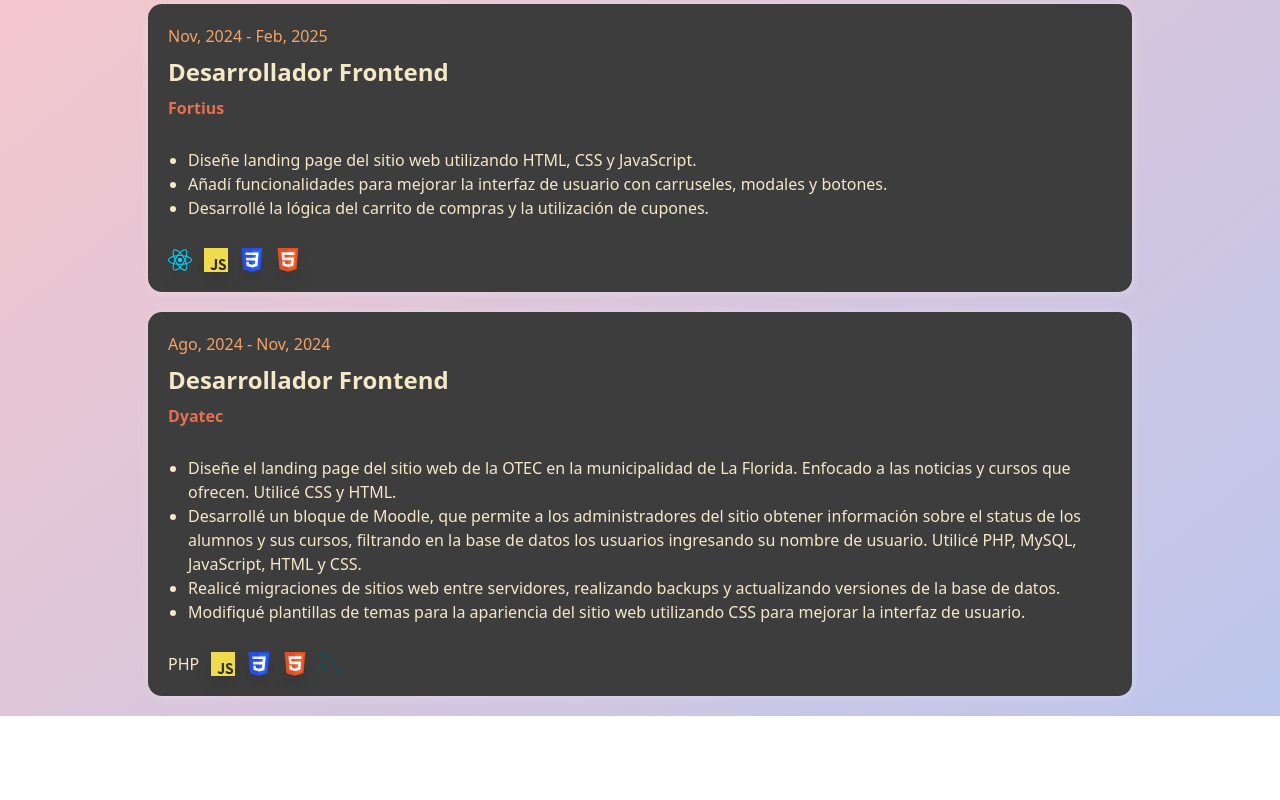
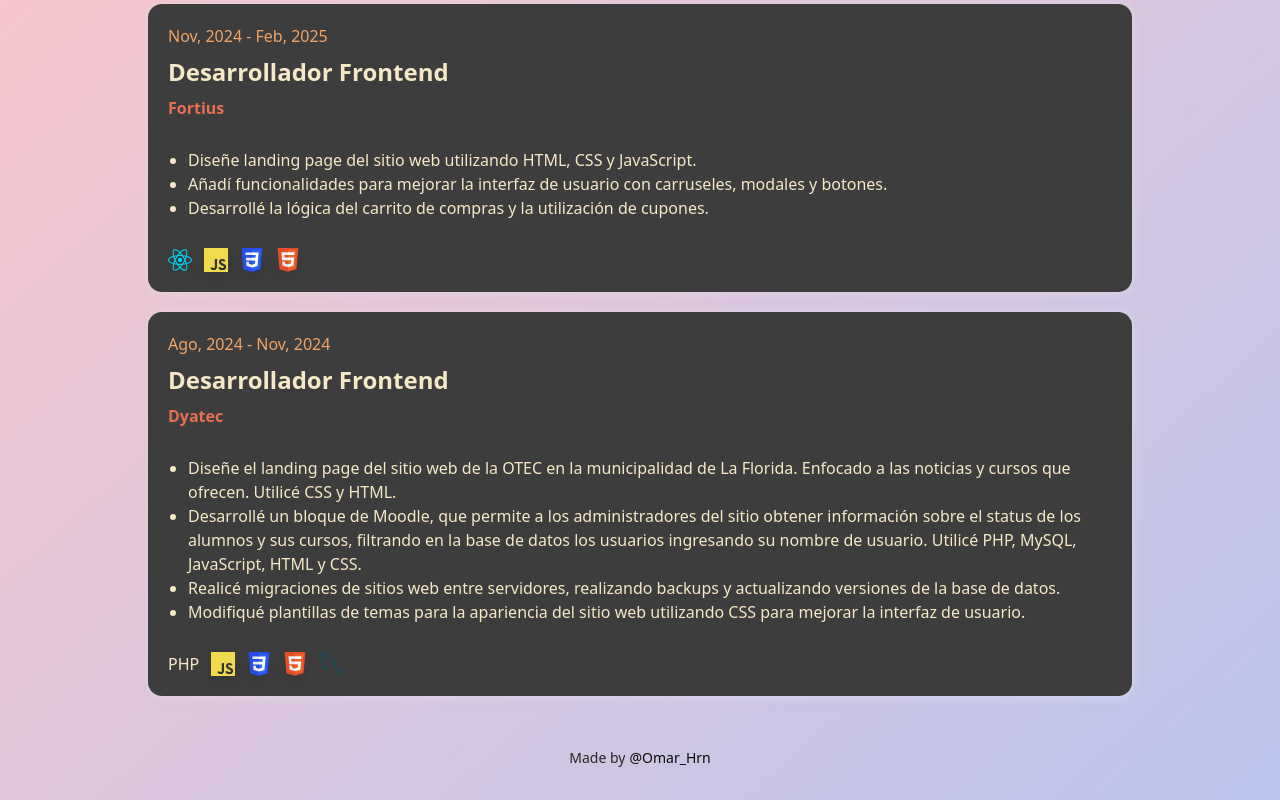
Before and after one commit to omar15hr/Portafolio, a Next.js app: page /experience in a window 1280 px wide. Shown: the part 326-1126 px from the top of the page. Before the commit the page ends 1042 px from the top, so only its background shows below. Built offline with nearby package versions, Linux system fonts and the light colour scheme; a web font is replaced by a local one.

Commit message:
footer listo

```diff
--- /dev/null
+++ b/src/app/components/Footer.tsx
@@ -0,0 +1,21 @@
+function Footer() {
+  return (
+    <footer>
+      <div className="flex items-center justify-center py-8">
+        <span className="text-sm text-neutral-800 dark:text-neutral-200">
+          Made by
+          <a
+            href="https://twitter.com/Ibelick"
+            target="_blank"
+            rel="noopener noreferrer"
+            className="ml-1 text-neutral-950 dark:text-neutral-100"
+          >
+            @Omar_Hrn
+          </a>
+        </span>
+      </div>
+    </footer>
+  );
+}
+
+export default Footer;
--- a/src/app/layout.tsx
+++ b/src/app/layout.tsx
@@ -1,9 +1,10 @@
 import type { Metadata } from "next";
 import { Geist, Geist_Mono } from "next/font/google";
 
-import '@fontsource/rammetto-one';
+import "@fontsource/rammetto-one";
 import "./globals.css";
 import NavBar from "./components/Navbar";
+import Footer from "./components/Footer";
 
 const geistSans = Geist({
   variable: "--font-geist-sans",
@@ -26,15 +27,13 @@ export default function RootLayout({
   children: React.ReactNode;
 }>) {
   return (
-    <html
-      lang="en"
-      data-lt-installed="true"
-    >
+    <html lang="en" data-lt-installed="true" cz-shortcut-listen="true">
       <body
         className={`${geistSans.variable} ${geistMono.variable} antialiased`}
       >
         <NavBar />
         {children}
+        <Footer />
       </body>
     </html>
   );
```
Also changed, not shown: src/app/components/Icons.tsx (+2 -0 lines).
